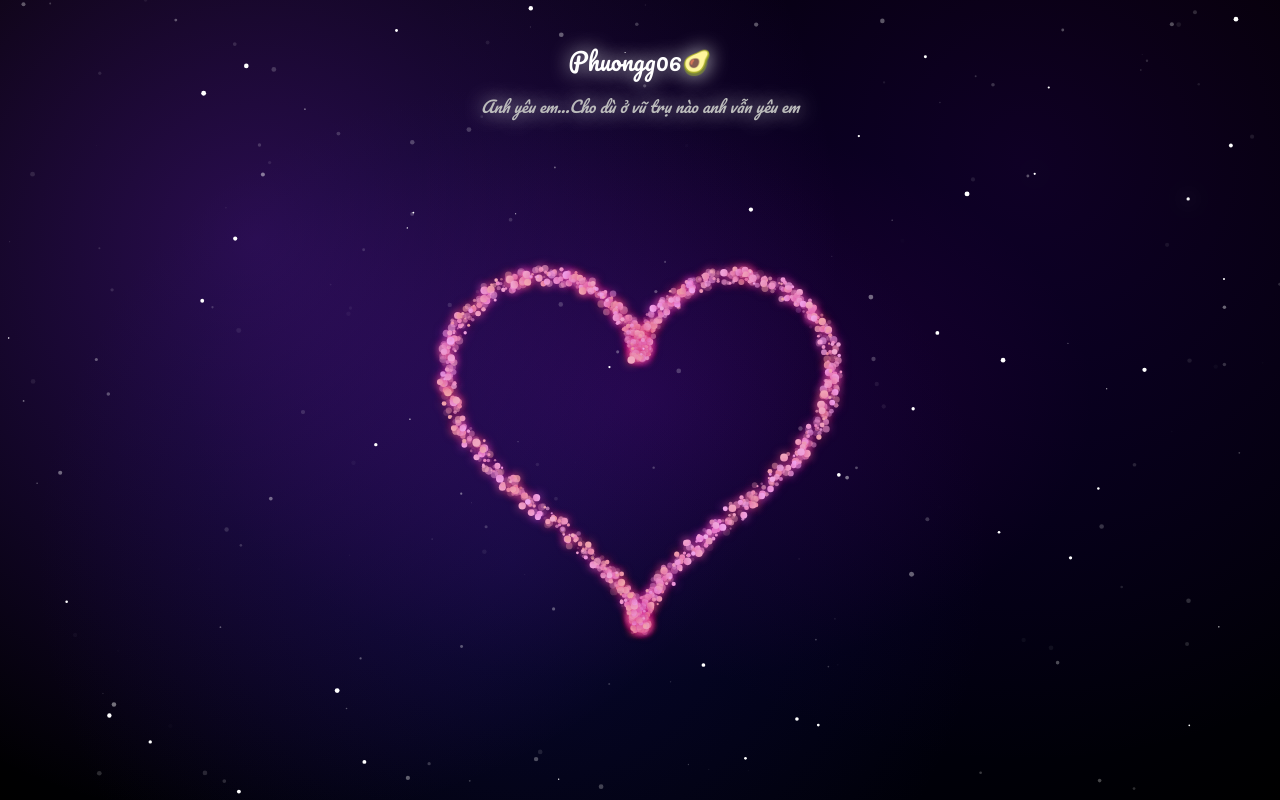
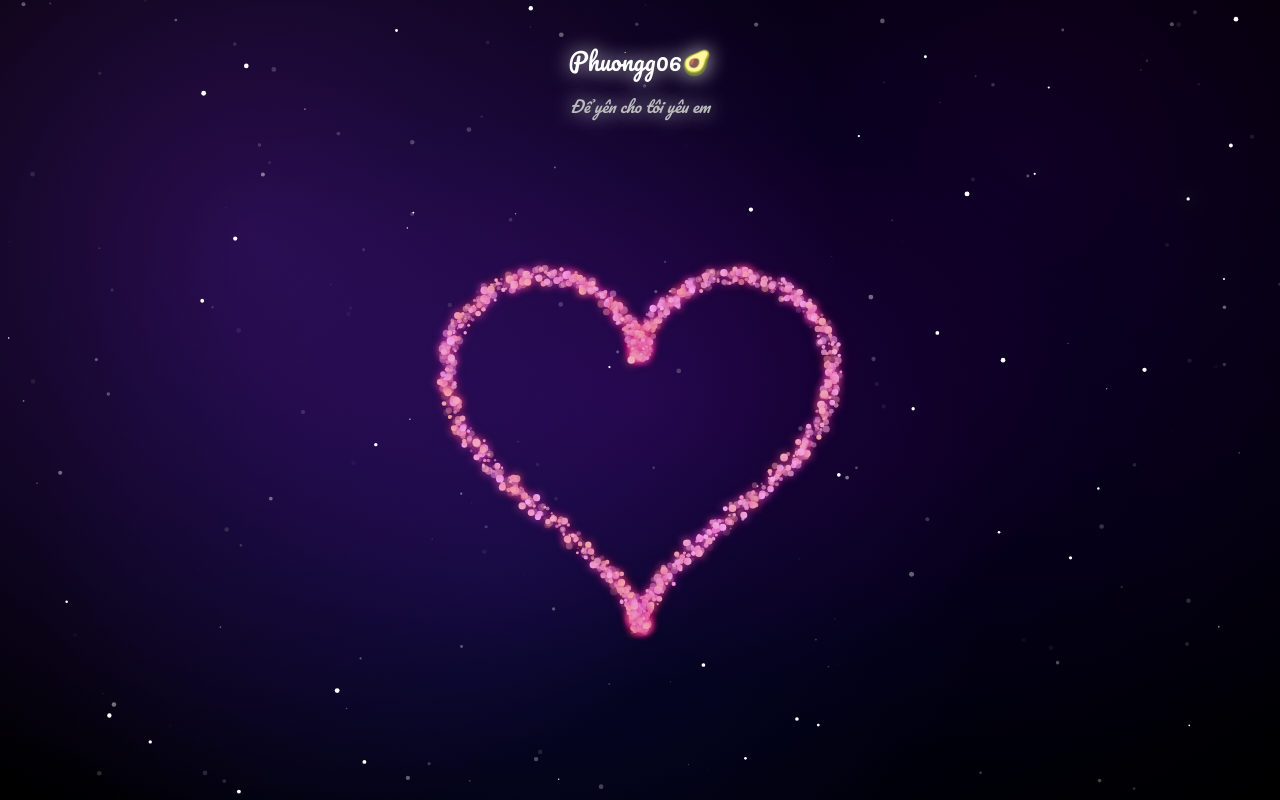
Before and after one commit to quynakroth2304/tr-i-tim, a Flask app: page / in a window 1280 px wide. Run offline with Flask 3, Linux system fonts and the light colour scheme.

Commit message:
Doi ten web cho ngau

```diff
--- a/static/script.js
+++ b/static/script.js
@@ -8,11 +8,11 @@ window.removeEventListener("click", playMusicOnce);
 window.addEventListener("click", playMusicOnce);
 
 const messages = [
-  "Em là vũ trụ của anh",
-  "Tình yêu bất tận giữa các vì sao",
-  "Em là ngôi sao sáng nhất",
-  "Anh tỏa sáng là vì em",
-  "Em thật tỏa sáng trên bầu trời của anh"
+  "Quá khứ của em anh đã không có mặt ",
+  "Nhưng từ bây giờ",
+  "và mãi sau này!",
+  "Em sẽ không bao giờ phải ở một mình đâu",
+  "Vì có anh ở đây rồi!"
 ];
 const fallingTexts = [];
 
--- a/templates/index.html
+++ b/templates/index.html
@@ -12,7 +12,7 @@
   <canvas id="canvas"></canvas>
   <div class="message">
     <div>Phuongg06🥑</div>
-    <div class="subtitle">Anh yêu em...Cho dù ở vũ trụ nào anh vẫn yêu em</div>
+    <div class="subtitle">Để yên cho tôi yêu em</div>
   </div>
 
   <audio id="bg-music" loop>
```
